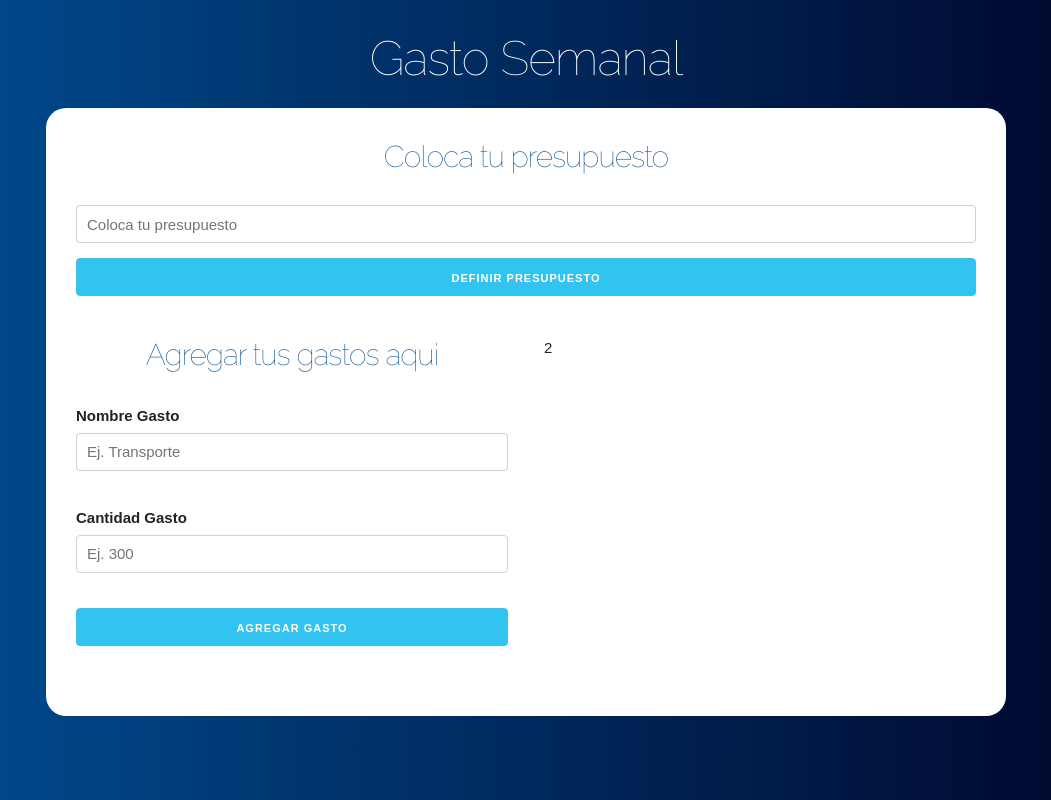
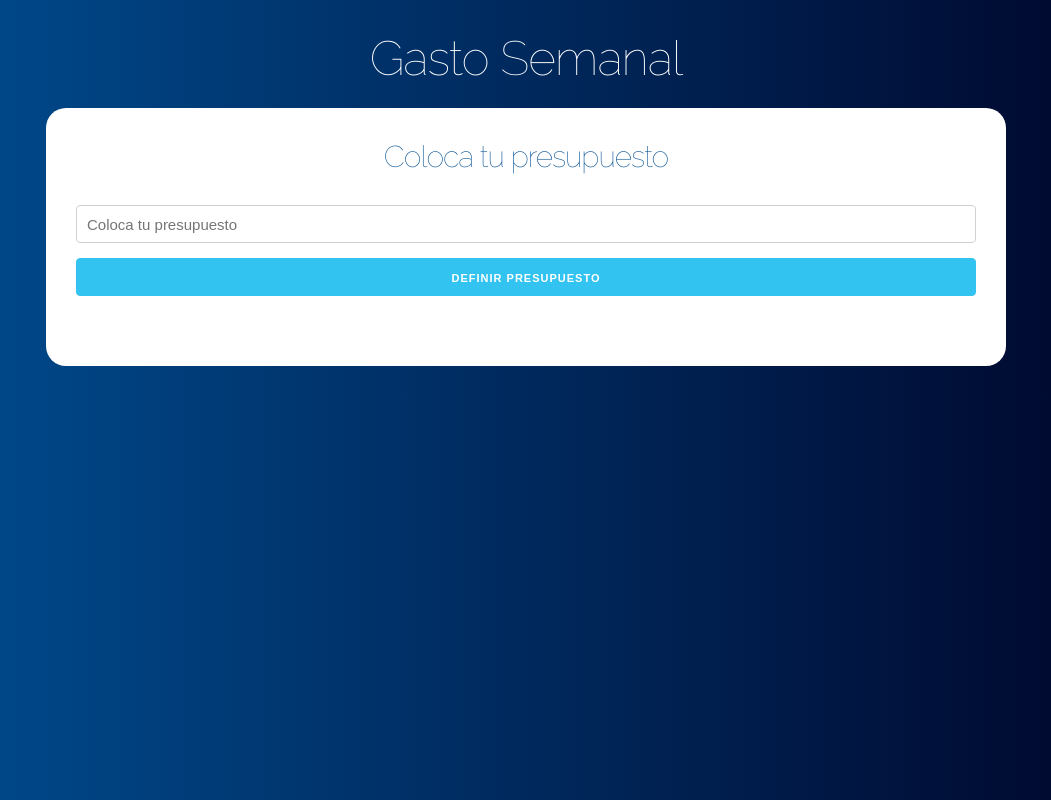
Before and after one commit to Devcrowmaster/budget-control, a React (Create React App) app: page / in a window 1280 px wide. Shown: the whole page, without its empty margins (114-1165 px from the left). Built offline with nearby package versions, Linux system fonts and the light colour scheme.

Commit message:
Agregando carga condicional de componente.

```diff
--- a/src/App.js
+++ b/src/App.js
@@ -8,17 +8,21 @@
 
   const [remaining,saveRemaining] = useState(0);
 
+  const [showQuestion, updateQuestion] = useState(true);
+
   return (
     <div className="App">
       <div className="container">
         <header>
           <h1>Gasto Semanal</h1>
           <div className="contenido-principal">
+            {showQuestion ? (
               <Question
               saveBudget={saveBudget}
               saveRemaining={saveRemaining}
-            >
-            </Question>
+              updateQuestion={updateQuestion}
+              />
+            ) : (
               <div className="row">
                 <div className="one-half column">
                   <Form />
@@ -27,6 +31,9 @@
                   2
                 </div>
               </div>
+            )}
+
+
           </div>
         </header>
       </div>
--- a/src/components/Question.js
+++ b/src/components/Question.js
@@ -1,7 +1,7 @@
 import React,{Fragment,useState} from 'react';
 import Error from './Error';
 
-const Question = ({saveBudget,saveRemaining}) => {
+const Question = ({saveBudget,saveRemaining,updateQuestion}) => {
 
   //Definir el State
   const [quantify,saveQuantify] = useState(0);
@@ -32,6 +32,7 @@
 
     saveBudget(quantify);
     saveRemaining(quantify);
+    updateQuestion(false);
 
 
   }
```
Lines whose indentation alone changed are shown as unchanged.
